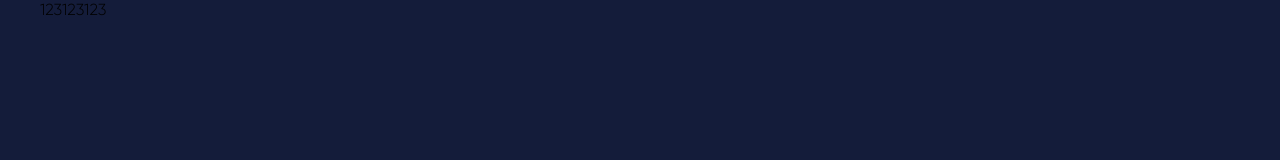
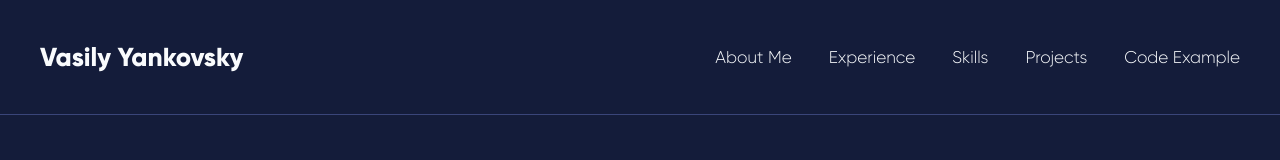
Before and after one commit to yankvasya/rsschool-cv, a plain HTML site: page index.html in a window 1280 px wide. Drawn offline with Linux system fonts and the light colour scheme.

Commit message:
feat: add header

```diff
--- a/index.html
+++ b/index.html
@@ -11,10 +11,22 @@
 </head>
 <body>
     <div class="wrapper">
-        <header class="header"></header>
-        <main class="main">
-            123123123
-        </main>
+        <header class="header">
+            <div class="container">
+                <h1 class="header__title">Vasily Yankovsky</h1>
+
+                <nav class="menu">
+                    <ul class="menu__list">
+                        <li class="menu__item"><a class="menu__link" href="#">About Me</a></li>
+                        <li class="menu__item"><a class="menu__link" href="#">Experience</a></li>
+                        <li class="menu__item"><a class="menu__link" href="#">Skills</a></li>
+                        <li class="menu__item"><a class="menu__link" href="#">Projects</a></li>
+                        <li class="menu__item"><a class="menu__link" href="#">Code Example</a></li>
+                    </ul>
+                </nav>
+            </div>
+        </header>
+        <main class="main"></main>
         <footer class="footer"></footer>
     </div>
 </body>
--- a/style.css
+++ b/style.css
@@ -3,6 +3,14 @@
   padding: 0;
   -webkit-box-sizing: border-box;
           box-sizing: border-box;
+}
+
+ul {
+  list-style: none;
+}
+
+a {
+  text-decoration: none;
 }
 
 html, body, .wrapper, .main, section {
@@ -26,7 +34,64 @@ body {
   min-height: 100vh;
 }
 
-.wrapper {
-  position: relative;
+.wrapper, .container {
   width: 1200px;
 }
+
+main {
+  padding-top: 115px;
+}
+
+.header {
+  display: -webkit-box;
+  display: -ms-flexbox;
+  display: flex;
+  -webkit-box-pack: center;
+      -ms-flex-pack: center;
+          justify-content: center;
+  position: fixed;
+  top: 0;
+  left: 0;
+  right: 0;
+  height: 115px;
+  border-bottom: 1px solid #3a4579;
+}
+.header .container {
+  display: -webkit-box;
+  display: -ms-flexbox;
+  display: flex;
+  -webkit-box-pack: justify;
+      -ms-flex-pack: justify;
+          justify-content: space-between;
+  -webkit-box-align: center;
+      -ms-flex-align: center;
+          align-items: center;
+}
+.header__title {
+  font-style: normal;
+  font-weight: 800;
+  font-size: 26px;
+  line-height: 32px;
+  color: #F9FBFD;
+}
+.header .menu__list {
+  display: -webkit-box;
+  display: -ms-flexbox;
+  display: flex;
+  gap: 37px;
+}
+.header .menu__link {
+  font-style: normal;
+  font-weight: 300;
+  font-size: 17px;
+  line-height: 30px;
+  color: #F9FBFD;
+  -webkit-transition: color 0.5s;
+  transition: color 0.5s;
+}
+.header .menu__link:hover {
+  color: #8428F8;
+  text-shadow: 0 0 4px #aa68ff;
+  -webkit-transition: color 0.5s, text-shadow 0.5s;
+  transition: color 0.5s, text-shadow 0.5s;
+}
```
